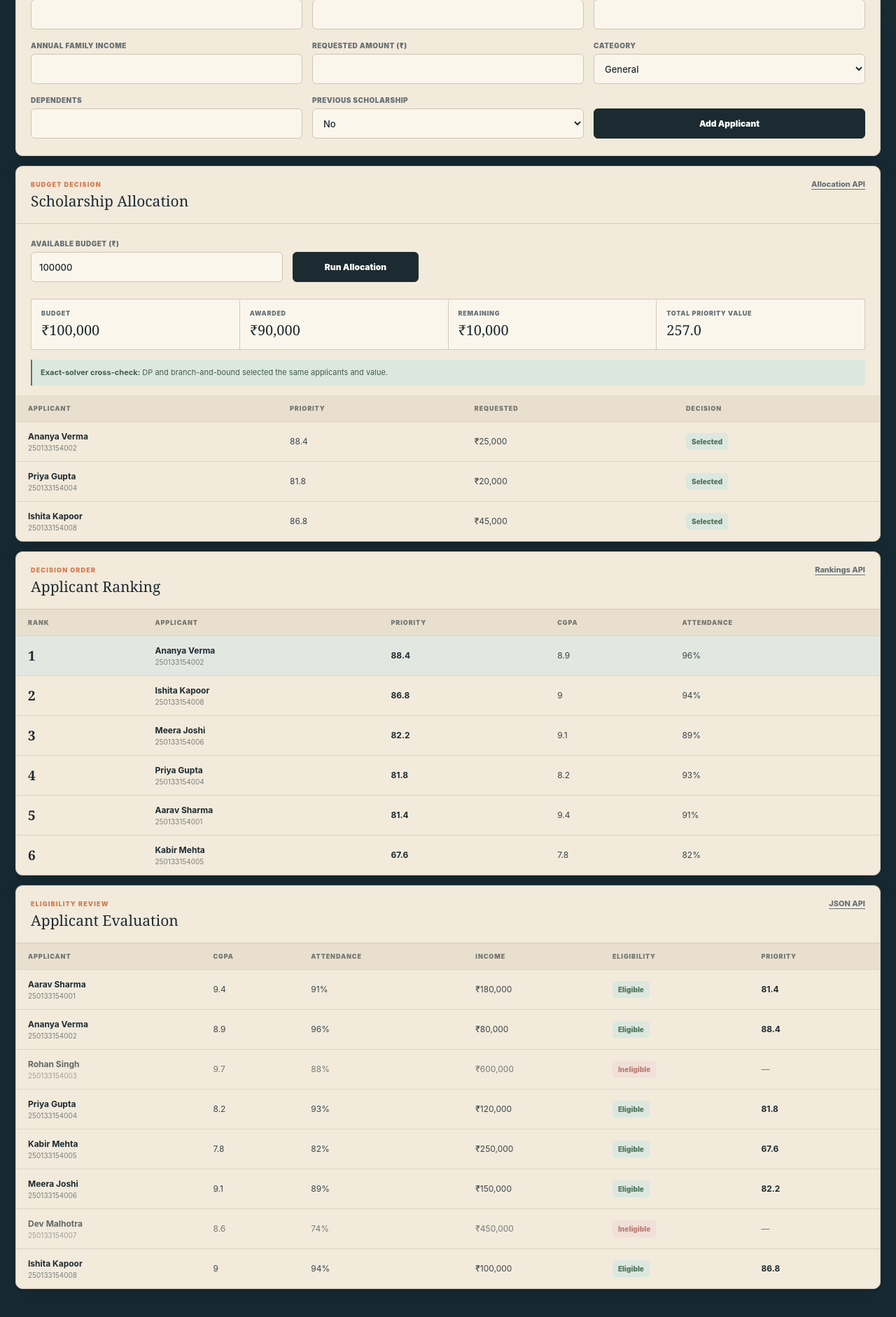
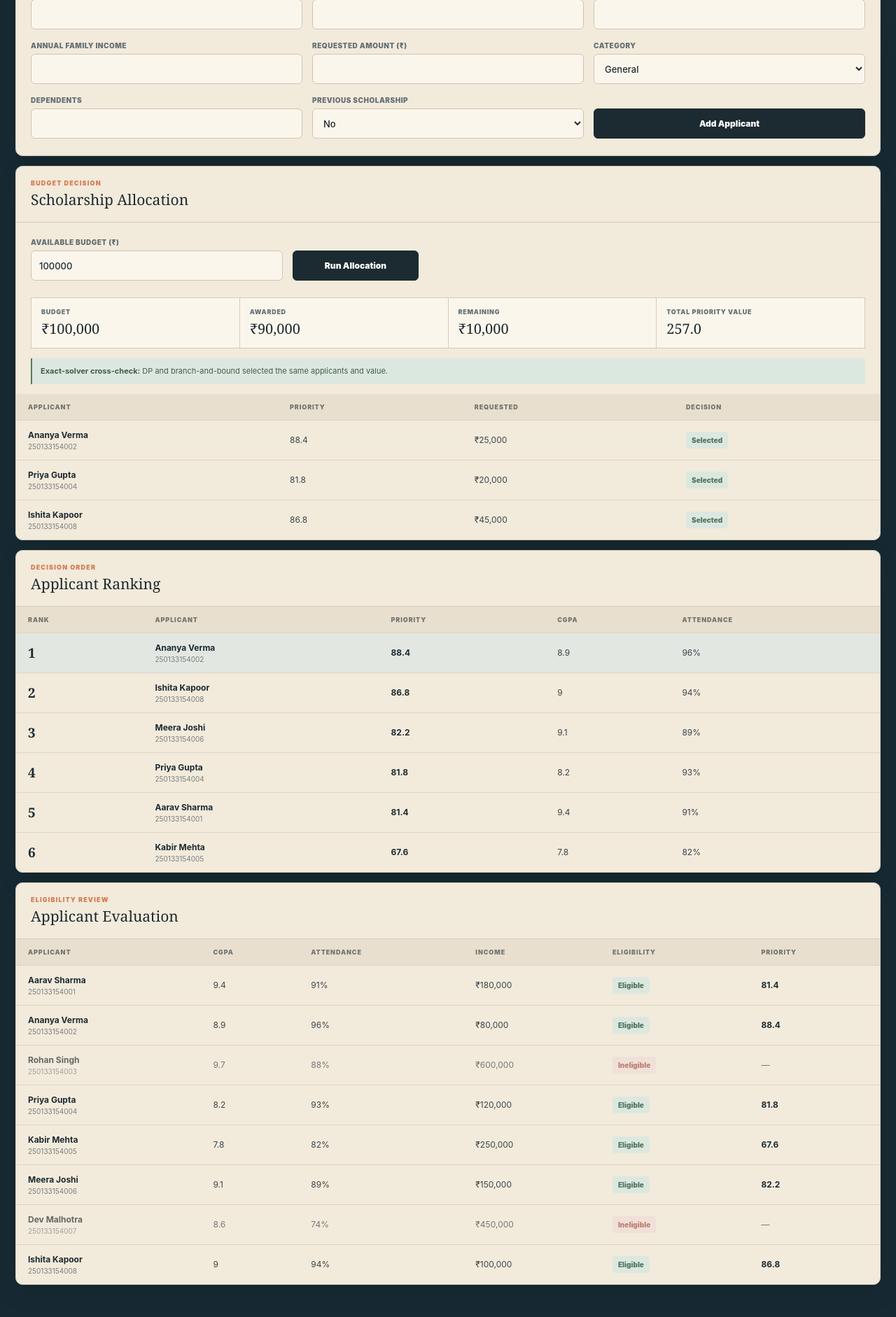
Before and after one commit to shutkarshX/Scholarship-Allocation-System, a Flask app: page / in a window 1280 px wide. Shown: the part 703-2585 px from the top of the page at 70% size. Run offline with Flask 3, Linux system fonts and the light colour scheme.

Commit message:
refine: hide developer API links from dashboard

```diff
--- a/frontend/templates/dashboard.html
+++ b/frontend/templates/dashboard.html
@@ -74,7 +74,6 @@
                     <p>Budget decision</p>
                     <h2>Scholarship Allocation</h2>
                 </div>
-                <a href="/api/allocation?budget=100000">Allocation API</a>
             </div>
 
             <form method="get" action="/" class="applicant-form allocation-form">
@@ -136,7 +135,6 @@
                     <p>Decision order</p>
                     <h2>Applicant Ranking</h2>
                 </div>
-                <a href="/api/rankings">Rankings API</a>
             </div>
             <div class="table-wrap">
                 <table>
@@ -164,7 +162,6 @@
                     <p>Eligibility review</p>
                     <h2>Applicant Evaluation</h2>
                 </div>
-                <a href="/api/applicants">JSON API</a>
             </div>
             <div class="table-wrap">
                 <table>
```
